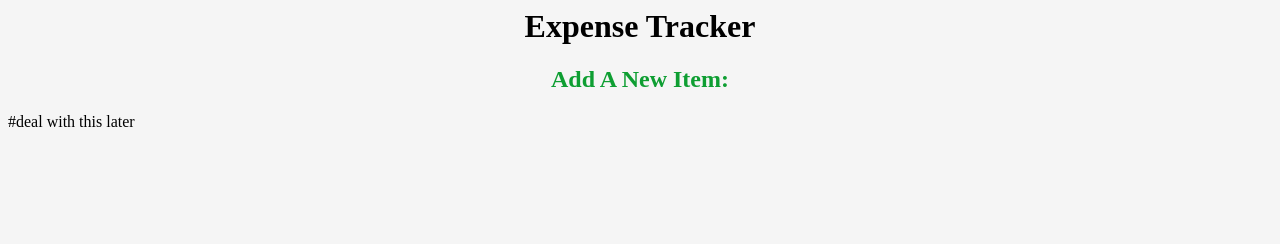
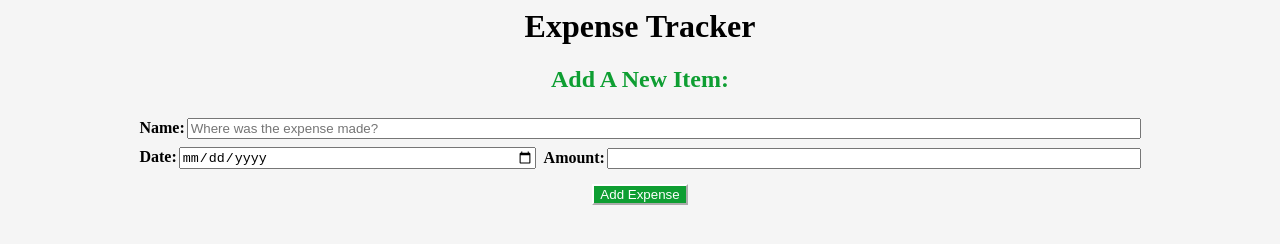
Before and after one commit to Kaung722/expenseTracker, a plain HTML site: page index.html in a window 1280 px wide. Drawn offline with Linux system fonts and the light colour scheme.

Commit message:
added input html elements

```diff
--- a/index.html
+++ b/index.html
@@ -11,8 +11,41 @@
       <h1>Expense Tracker</h1>
     </header>
     <h2>Add A New Item:</h2>
-    #deal with this later
-    <div><form action=""></form></div>
+
+    <div class="container">
+      <form align="center">
+        <table border="0" id="table1">
+          <tr>
+            <th colspan="2">
+              <div class="table_cell">
+                <label for="name" class="label">Name:</label>
+                <input
+                  type="text"
+                  name="name"
+                  placeholder="Where was the expense made?"
+                  class="input"
+                />
+              </div>
+            </th>
+          </tr>
+          <tr>
+            <th>
+              <div class="table_cell">
+                <label for="date" class="label">Date:</label>
+                <input type="date" class="input" />
+              </div>
+            </th>
+            <th>
+              <div class="table_cell">
+                <label for="date" class="label">Amount:</label>
+                <input type="number" min="0.00" step="0.01" class="input" />
+              </div>
+            </th>
+          </tr>
+        </table>
+        <button type="subtmit" id="add_expense_button">Add Expense</button>
+      </form>
+    </div>
 
     <script src="script.js"></script>
   </body>
--- a/style.css
+++ b/style.css
@@ -10,3 +10,43 @@ h2 {
 body {
   background-color: whitesmoke;
 }
+
+.container {
+  margin-left: 10%;
+  margin-right: 10%;
+  margin-top: 20px;
+  margin-bottom: 30px;
+}
+
+#table1 {
+  width: 100%;
+  height: 60px;
+  align-items: left;
+}
+
+th,
+tr {
+  text-align: left;
+}
+
+.table_cell {
+  width: 100%;
+  display: table;
+}
+
+.label {
+  display: table-cell;
+  width: 1px;
+}
+
+.input {
+  display: table-cell;
+  width: 100%;
+}
+
+#add_expense_button {
+  margin: 10px;
+  color: white;
+  background-color: rgb(14, 158, 50);
+  border-color: white;
+}
```
